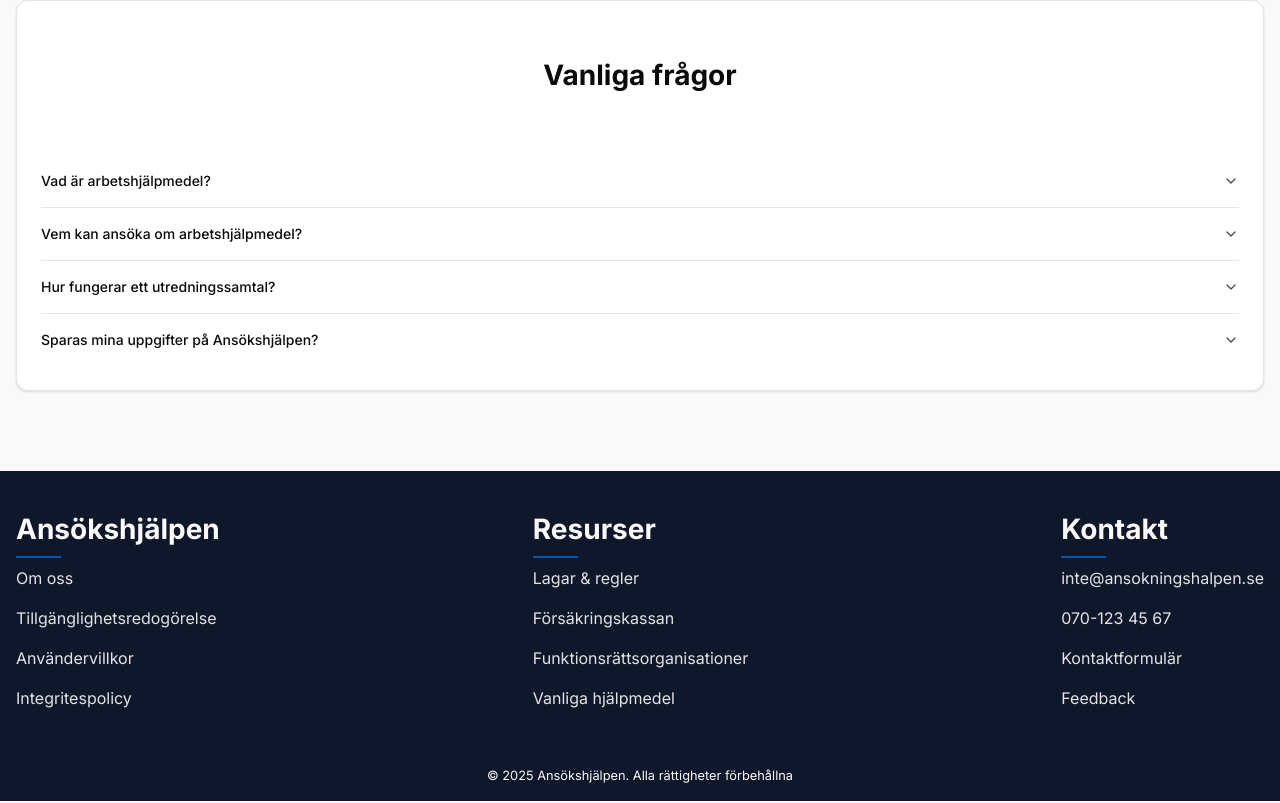
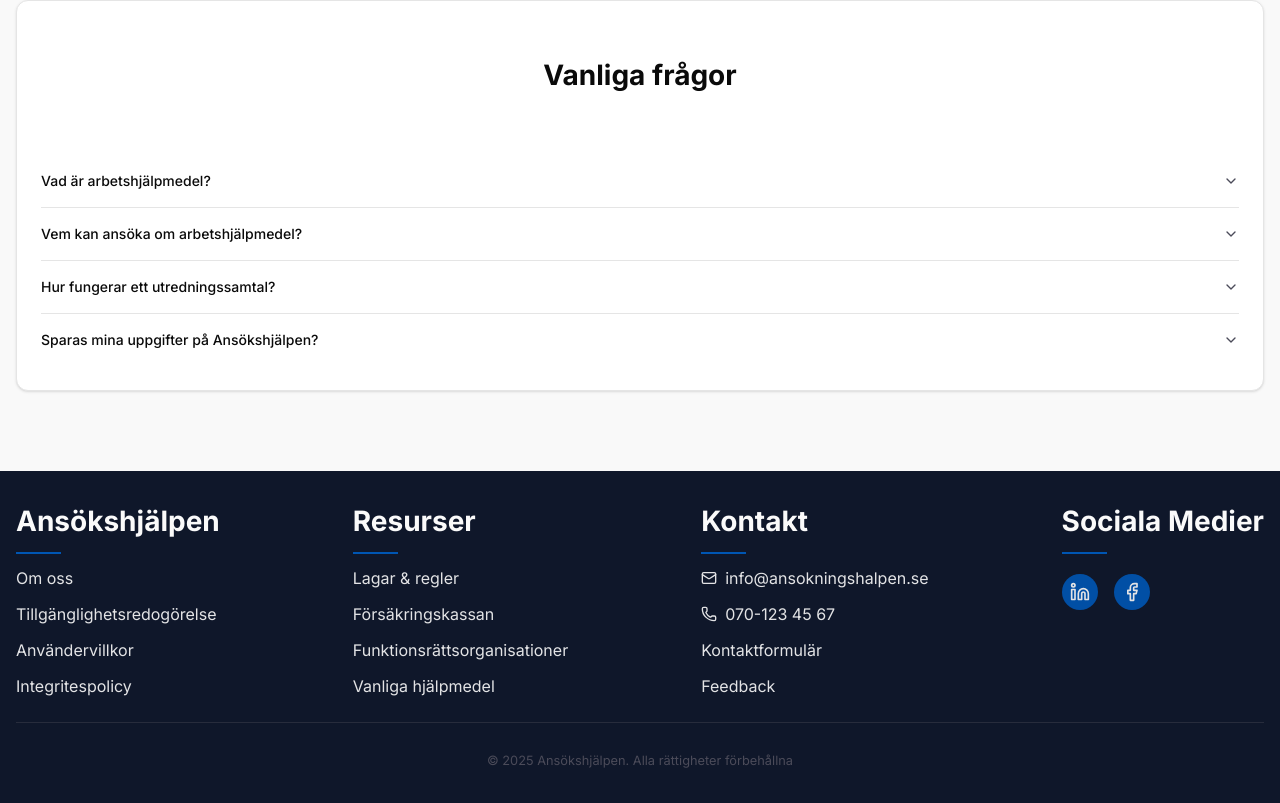
Before and after one commit to Gamefan00/chas_challenge, a Next.js app in the folder frontend/: page / in a window 1280 px wide. Shown: the part 1576-2379 px from the top of the page. Built offline with nearby package versions, Linux system fonts and the light colour scheme.

Commit message:
fix: restructure Footer component layout and enhance accessibility with contact and social media links

```diff
--- a/frontend/components/homepage/Footer.jsx
+++ b/frontend/components/homepage/Footer.jsx
@@ -1,6 +1,7 @@
 "use client";
 
 import { motion } from "framer-motion";
+import { Linkedin, Facebook, Mail, Phone } from "lucide-react";
 
 const Footer = () => {
   const sectionVariants = {
@@ -8,75 +9,128 @@ const Footer = () => {
     visible: { opacity: 1, y: 0 },
   };
 
+  const containerVariants = {
+    hidden: {},
+    visible: {
+      transition: {
+        staggerChildren: 0.1,
+      },
+    },
+  };
+
   return (
-    <footer className="bg-footer w-full px-4 text-primary-foreground">
-      <div className="mx-auto flex w-full max-w-7xl flex-col justify-between gap-10 py-10 sm:flex-row">
+    <footer className="bg-footer text-primary-foreground w-full px-4 py-8">
       <motion.div
-          variants={sectionVariants}
+        className="mx-auto w-full max-w-7xl"
+        variants={containerVariants}
         initial="hidden"
         animate="visible"
-          transition={{ duration: 0.5 }}
-          className="flex flex-col items-start gap-2"
       >
-          <h2>Ansökshjälpen</h2>
+        {/* Main footer content */}
+        <div className="grid grid-cols-1 justify-between gap-8 sm:grid-cols-2 lg:flex lg:justify-between">
+          {/* Company Info */}
+          <motion.div variants={sectionVariants} className="flex flex-col items-start gap-3">
+            <h2 className="text-lg font-semibold">Ansökshjälpen</h2>
             <div className="bg-primary h-[2px] w-[45px]" />
-          <div className="flex flex-col gap-4 opacity-90">
-            <a href="">Om oss</a>
-            <a href="">Tillgänglighetsredogörelse</a>
-            <a href="">Användervillkor</a>
-            <a href="">Integritespolicy</a>
+            <div className="flex flex-col gap-3 opacity-90">
+              <a href="" className="hover:text-primary transition-colors">
+                Om oss
+              </a>
+              <a href="" className="hover:text-primary transition-colors">
+                Tillgänglighetsredogörelse
+              </a>
+              <a href="" className="hover:text-primary transition-colors">
+                Användervillkor
+              </a>
+              <a href="" className="hover:text-primary transition-colors">
+                Integritespolicy
+              </a>
             </div>
           </motion.div>
 
-        <motion.div
-          variants={sectionVariants}
-          initial="hidden"
-          animate="visible"
-          transition={{ duration: 0.5, delay: 0.2 }}
-          className="flex flex-col items-start gap-2"
-        >
-          <h2>Resurser</h2>
+          {/* Resources */}
+          <motion.div variants={sectionVariants} className="flex flex-col items-start gap-3">
+            <h2 className="text-lg font-semibold">Resurser</h2>
             <div className="bg-primary h-[2px] w-[45px]" />
-          <div className="flex flex-col gap-4 opacity-90">
-            <a href="">Lagar & regler</a>
-            <a href="">Försäkringskassan</a>
-            <a href="">Funktionsrättsorganisationer</a>
-            <a href="">Vanliga hjälpmedel</a>
+            <div className="flex flex-col gap-3 opacity-90">
+              <a href="" className="hover:text-primary transition-colors">
+                Lagar & regler
+              </a>
+              <a href="" className="hover:text-primary transition-colors">
+                Försäkringskassan
+              </a>
+              <a href="" className="hover:text-primary transition-colors">
+                Funktionsrättsorganisationer
+              </a>
+              <a href="" className="hover:text-primary transition-colors">
+                Vanliga hjälpmedel
+              </a>
             </div>
           </motion.div>
 
-        <motion.div
-          variants={sectionVariants}
-          initial="hidden"
-          animate="visible"
-          transition={{ duration: 0.5, delay: 0.4 }}
-          className="flex flex-col items-start gap-2"
+          {/* Contact */}
+          <motion.div variants={sectionVariants} className="flex flex-col items-start gap-3">
+            <h2 className="text-lg font-semibold">Kontakt</h2>
+            <div className="bg-primary h-[2px] w-[45px]" />
+            <div className="flex flex-col gap-3 opacity-90">
+              <a
+                href="mailto:info@ansokningshalpen.se"
+                className="hover:text-primary flex items-center gap-2 transition-colors"
               >
-          <h2>Kontakt</h2>
+                <Mail size={16} />
+                <span>info@ansokningshalpen.se</span>
+              </a>
+              <a
+                href="tel:+46701234567"
+                className="hover:text-primary flex items-center gap-2 transition-colors"
+              >
+                <Phone size={16} />
+                <span>070-123 45 67</span>
+              </a>
+              <a href="" className="hover:text-primary transition-colors">
+                Kontaktformulär
+              </a>
+              <a href="" className="hover:text-primary transition-colors">
+                Feedback
+              </a>
+            </div>
+          </motion.div>
+
+          {/* Social Media */}
+          <motion.div variants={sectionVariants} className="flex flex-col items-start gap-3">
+            <h2 className="text-lg font-semibold">Sociala Medier</h2>
             <div className="bg-primary h-[2px] w-[45px]" />
-          <div className="flex flex-col gap-4 opacity-90">
-            <a href="">inte@ansokningshalpen.se</a>
-            <a href="">070-123 45 67</a>
-            <a href="">Kontaktformulär</a>
-            <a href="">Feedback</a>
+            <div className="flex flex-col gap-3 opacity-90">
+              <div className="mt-2 flex gap-4">
+                <a
+                  href=""
+                  className="bg-opacity-20 bg-primary rounded-full p-2 transition-colors hover:opacity-90"
+                >
+                  <Linkedin size={20} />
+                </a>
+                <a
+                  href=""
+                  className="bg-opacity-20 bg-primary rounded-full p-2 transition-colors hover:opacity-90"
+                >
+                  <Facebook size={20} />
+                </a>
+              </div>
             </div>
           </motion.div>
         </div>
 
+        {/* Divider */}
         <motion.div
-        initial={{ opacity: 0 }}
-        animate={{ opacity: 0.2 }}
-        transition={{ duration: 1, delay: 0.6 }}
-        className="w-full opacity-20"
+          variants={sectionVariants}
+          className="bg-muted-foreground/40 my-6 h-px w-full opacity-20"
         />
 
-      <motion.div
-        initial={{ opacity: 0 }}
-        animate={{ opacity: 1 }}
-        transition={{ duration: 1, delay: 0.7 }}
-        className="flex justify-center p-4"
-      >
-        <small>© 2025 Ansökshjälpen. Alla rättigheter förbehållna</small>
+        {/* Copyright */}
+        <motion.div variants={sectionVariants} className="text-center">
+          <small className="text-muted-foreground sm:text-left">
+            © 2025 Ansökshjälpen. Alla rättigheter förbehållna
+          </small>
+        </motion.div>
       </motion.div>
     </footer>
   );
```
Lines whose indentation alone changed are shown as unchanged.
